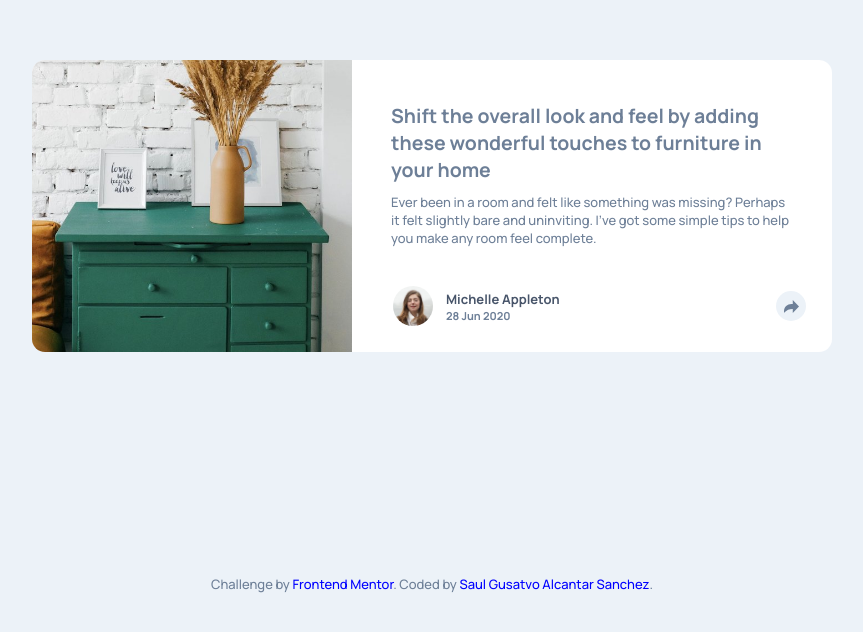
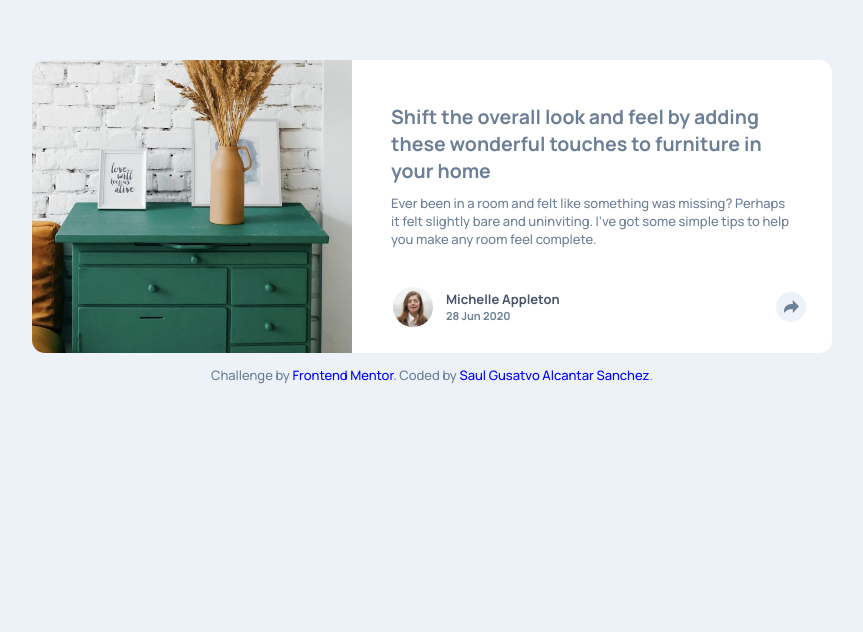
Before and after one commit to saul-gustavo/article-preview-component, a plain HTML site: page index.html in a window 1280 px wide. Shown: the part 194-826 px from the top of the page, without its empty margins (208-1071 px from the left). Before the commit the page ends 800 px from the top, so only its background shows below. Drawn offline with Linux system fonts and the light colour scheme.

Commit message:
Se modifico el diseño

```diff
--- a/styles.css
+++ b/styles.css
@@ -12,7 +12,7 @@
     --specimen: 'Manrope', sans-serif; /* 500, 700*/
 }
 
-*, ::after, ::before{
+*, *::after, *::before{
     box-sizing: border-box;
     margin: 0;
     padding: 0;
@@ -25,10 +25,12 @@ body {
     display: flex;
     justify-content: center;
     align-items: center;
+    flex-direction: column;
     background-color: var(--light-grayish-blue);
     color: var(--dessaturate-dark-blue);
     padding: 1em;
     font-size: 0.8125rem;
+    margin: 1.4rem 0rem;
 }
 
 .main {
@@ -151,9 +153,8 @@ body {
 }
 
 .attribution {
-    position: absolute;
-    bottom: 0;
     padding: 1em;
+    text-align: center;
 }
 
 .attribution > a {
```
